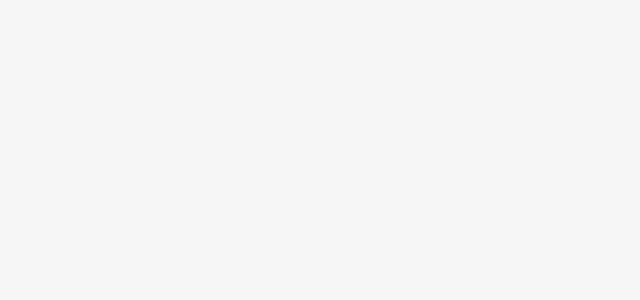
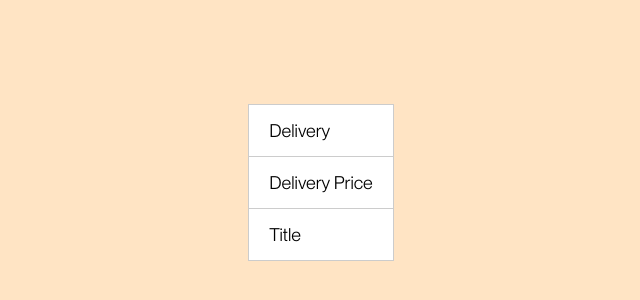
Before and after one commit to brian-david4/furniture-shop, a React (Vite) app in the folder furniture/: page /test-page in a window 1280 px wide. Before the commit this address had no page. Shown: the part 218-518 px from the top of the page, without its empty margins (319-959 px from the left). Built offline with nearby package versions, Linux system fonts and the light colour scheme; the HTML template or start-up script is replaced by a standard one.

Commit message:
Create Accordion component

```diff
--- a/furniture/src/App.tsx
+++ b/furniture/src/App.tsx
@@ -5,6 +5,7 @@ import ProductPage from "./Components/ProductPage/ProductPage";
 import CartProvider from "./Data/CartContext";
 import CheckoutPage from "./Pages/CheckoutPage/CheckoutPage";
 import ShippingAddress from "./Pages/ShippingAddress/ShippingAddress";
+import TestPage from "./Pages/TestPage/TestPage";
 
 function App() {
   const location = useLocation();
@@ -21,6 +22,7 @@ function App() {
             path="/checkout/shipping-address"
             element={<ShippingAddress />}
           />
+          <Route path="/test-page" element={<TestPage />} />
         </Routes>
       </CartProvider>
     </>
--- /dev/null
+++ b/furniture/src/Components/Accordion/Accordion.tsx
@@ -0,0 +1,26 @@
+import { useState } from "react";
+import { AccordionData } from "../../types";
+import AccordionItem from "../AccordionItem/AccordionItem";
+import styles from "./accordion.module.css";
+
+const Accordion = ({ items }: { items: AccordionData[] }) => {
+  const [currentIdx, setCurrentIdx] = useState(-1);
+  const onClick = (idx: number) => {
+    setCurrentIdx((currentValue) => (currentValue !== idx ? idx : -1));
+  };
+
+  return (
+    <ul className={styles.accordion}>
+      {items.map((item, idx) => (
+        <AccordionItem
+          key={idx}
+          data={item}
+          isOpen={idx === currentIdx}
+          onClick={() => onClick(idx)}
+        />
+      ))}
+    </ul>
+  );
+};
+
+export default Accordion;
--- /dev/null
+++ b/furniture/src/Components/Accordion/accordion.module.css
@@ -0,0 +1,5 @@
+.accordion {
+  list-style: none;
+  margin: 0;
+  padding: 0%;
+}
--- /dev/null
+++ b/furniture/src/Components/AccordionItem/AccordionItem.tsx
@@ -0,0 +1,39 @@
+import { AnimatePresence, motion } from "framer-motion";
+import { AccordionData } from "../../types";
+import styles from "./accordionItem.module.css";
+import { contentHeight } from "./anims";
+
+interface AccordionItemProps {
+  data: AccordionData;
+  isOpen: boolean;
+  onClick: () => void;
+}
+
+const AccordionItem = ({ data, isOpen, onClick }: AccordionItemProps) => {
+  return (
+    <li className={styles.accordionItem}>
+      <h2 className={styles.accordionItemTitle}>
+        <button onClick={onClick} className={styles.accordionItemBtn}>
+          {data.title}
+        </button>
+      </h2>
+      <div className={styles.accordionItemContainer}>
+        <AnimatePresence mode="wait">
+          {isOpen && (
+            <motion.div
+              variants={contentHeight}
+              initial="initial"
+              animate="enter"
+              exit="exit"
+              className={styles.accordionItemContent}
+            >
+              {data.content}
+            </motion.div>
+          )}
+        </AnimatePresence>
+      </div>
+    </li>
+  );
+};
+
+export default AccordionItem;
--- /dev/null
+++ b/furniture/src/Components/AccordionItem/accordionItem.module.css
@@ -0,0 +1,30 @@
+.accordionItem {
+  border: 1px solid #ccc;
+}
+.accordionItem:not(:first-of-type) {
+  border-top: 0;
+}
+.accordionItemTitle {
+  width: 100%;
+  margin: 0;
+}
+.accordionItemBtn {
+  display: flex;
+  align-items: center;
+  width: 100%;
+  background-color: #fff;
+  border: 0;
+  padding: 15px 20px;
+  font-size: 18px;
+  font-family: "Neue Montreal Book";
+  cursor: pointer;
+  user-select: none;
+}
+.accordionItemContainer {
+  overflow: hidden;
+}
+.accordionItemContent {
+  border-top: 1px solid #cccccc;
+  padding: 0px 20px;
+  box-sizing: border-box;
+}
--- /dev/null
+++ b/furniture/src/Components/AccordionItem/anims.ts
@@ -0,0 +1,15 @@
+const transition = { duration: 0.5, ease: [0.76, 0, 0.24, 1] };
+
+export const contentHeight = {
+  initial: {
+    height: 0,
+  },
+  enter: {
+    height: "auto",
+    transition: transition,
+  },
+  exit: {
+    height: 0,
+    transition: transition,
+  },
+};
--- a/furniture/src/Components/DeliveryForm/DeliveryForm.tsx
+++ b/furniture/src/Components/DeliveryForm/DeliveryForm.tsx
@@ -1,10 +1,12 @@
+import { Link } from "react-router-dom";
 import DeliveryInput from "../DeliveryInput/DeliveryInput";
 import styles from "./deliveryform.module.css";
 
 const DeliveryForm = () => {
   return (
     <div className={styles.addressForm}>
-      <h1 className={styles.deliveryTitle}>Delivery</h1>
+      <Link to="/test-page">test page</Link>
+      {/* <h1 className={styles.deliveryTitle}>Delivery</h1> */}
       <div className={styles.inputs}>
         <div className={styles.nameField}>
           <DeliveryInput id="first-name" label="First Name*" />
--- /dev/null
+++ b/furniture/src/Components/TestComponent/TestComponent.tsx
@@ -0,0 +1,7 @@
+import styles from "./test.module.css";
+
+const TestComponent = () => {
+  return <div className={styles.test}>TestComponent</div>;
+};
+
+export default TestComponent;
--- /dev/null
+++ b/furniture/src/Components/TestComponent/test.module.css
@@ -0,0 +1,5 @@
+.test {
+  height: 100px;
+  width: 100px;
+  background-color: cadetblue;
+}
--- /dev/null
+++ b/furniture/src/Pages/TestPage/TestPage.module.css
@@ -0,0 +1,11 @@
+.container {
+  position: absolute;
+  top: 0;
+  left: 0;
+  height: fit-content;
+  min-height: 100vh;
+  width: 100vw;
+  background-color: bisque;
+  display: grid;
+  place-items: center;
+}
--- /dev/null
+++ b/furniture/src/Pages/TestPage/TestPage.tsx
@@ -0,0 +1,19 @@
+import Accordion from "../../Components/Accordion/Accordion";
+import TestComponent from "../../Components/TestComponent/TestComponent";
+import { AccordionData } from "../../types";
+import styles from "./TestPage.module.css";
+
+const TestPage = () => {
+  const items: AccordionData[] = [
+    { title: "Delivery", content: <TestComponent /> },
+    { title: "Delivery Price", content: <TestComponent /> },
+    { title: "Title", content: <TestComponent /> },
+  ];
+  return (
+    <div className={styles.container}>
+      <Accordion items={items} />
+    </div>
+  );
+};
+
+export default TestPage;
--- /dev/null
+++ b/furniture/src/types.ts
@@ -0,0 +1,6 @@
+import { ReactNode } from "react";
+
+export type AccordionData = {
+  title: String;
+  content: ReactNode;
+};
```
